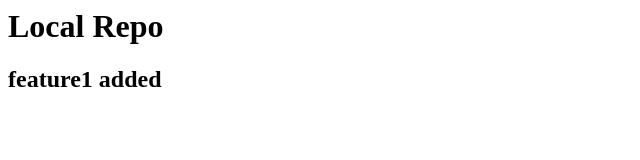
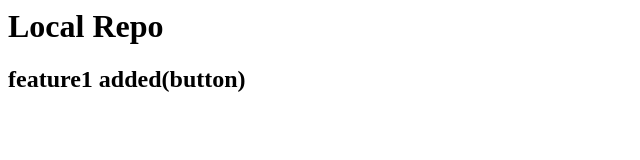
Before and after one commit to shahzadahmad7489879/LocalRep, a plain HTML site: page index.html in a window 1280 px wide. Shown: the whole page, without its empty margins (0-640 px from the left). Drawn offline with Linux system fonts and the light colour scheme.

```diff
--- a/index.html
+++ b/index.html
@@ -1,2 +1,2 @@
 <h1>Local Repo</h1>
-<h2>feature1 added</h2>
+<h2>feature1 added(button)</h2>
```
